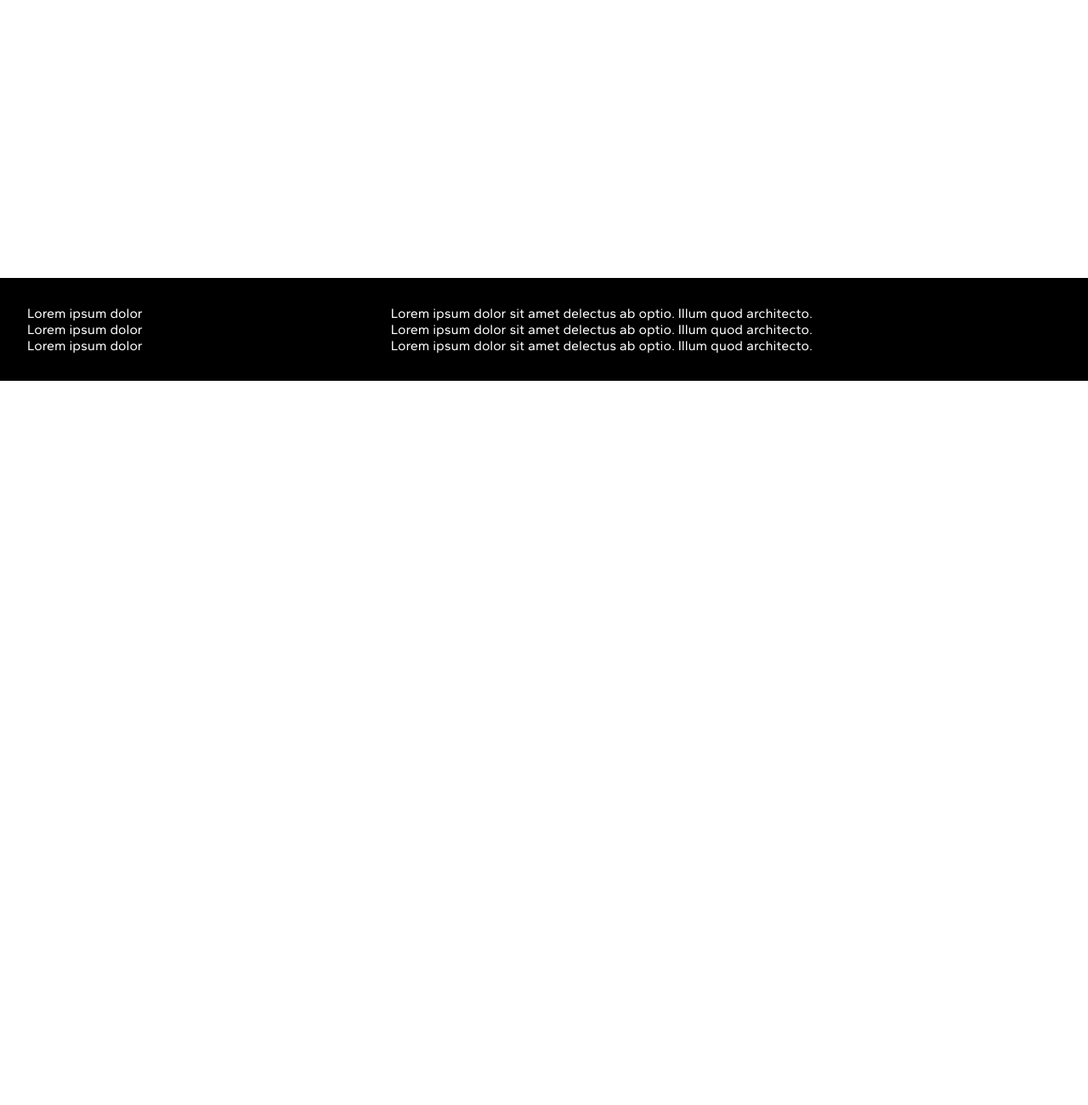
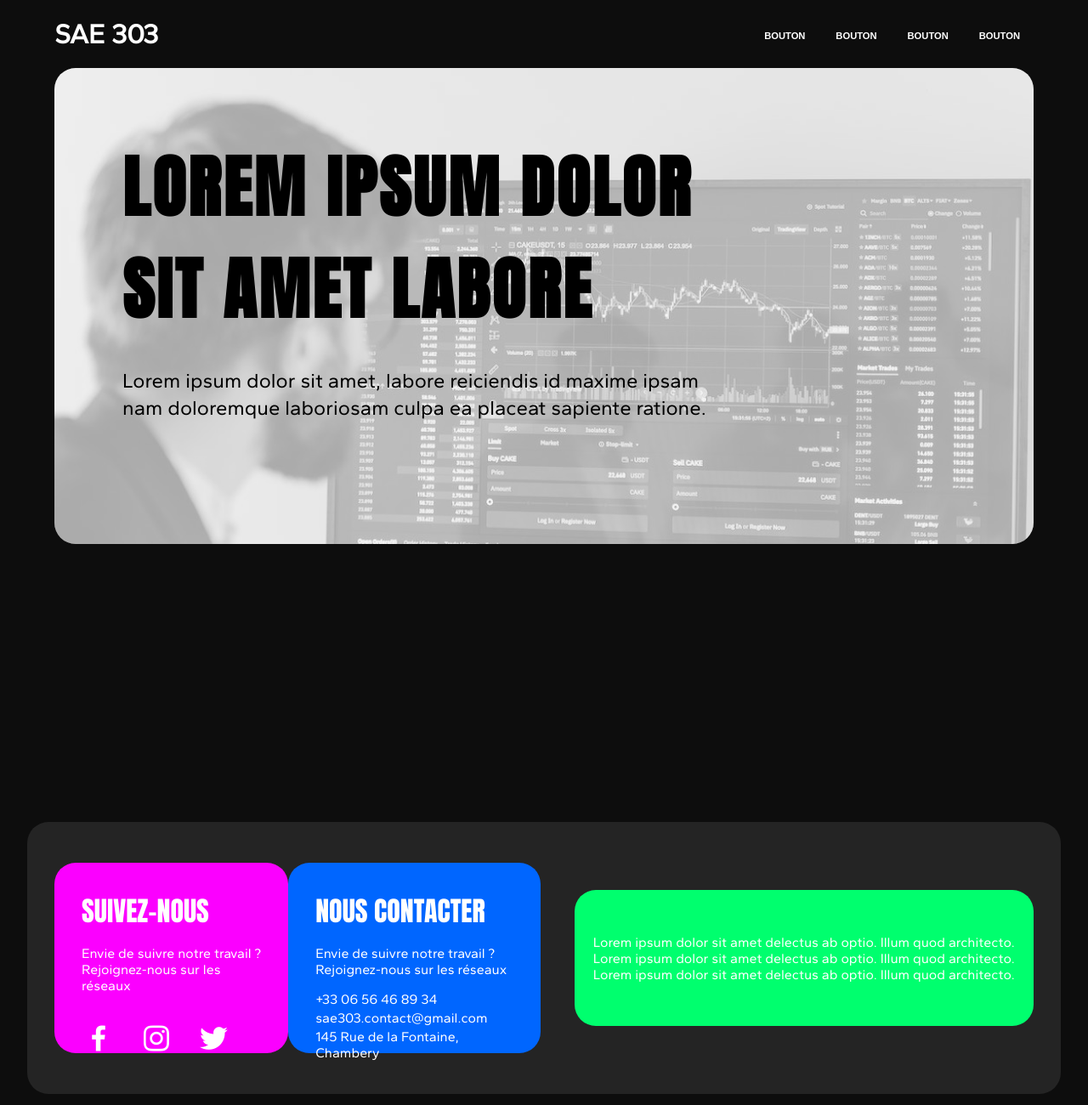
Before and after one commit to BenjaminBoisedu/SAE_303, a plain HTML site: page src/index.html in a window 1280 px wide. Shown: the whole page at 85% size. Before the commit the page ends 800 px from the top, so only its background shows below. Drawn offline with nearby package versions, Linux system fonts and the light colour scheme.

Commit message:
Style #2

```diff
--- a/src/index.html
+++ b/src/index.html
@@ -5,20 +5,55 @@
     <title>Chart.js example</title>
     <link rel="stylesheet" href="styles.css">
     <link href='https://fonts.googleapis.com/css?family=Gantari' rel='stylesheet'>
+    <link href='https://fonts.googleapis.com/css?family=Anton' rel='stylesheet'>
+    <link href='https://unpkg.com/boxicons@2.1.4/css/boxicons.min.css' rel='stylesheet'>
 </head>
 
 <body>
+
+    <header class="container header">
+        <nav class="nav">
+            <div class="logo"><span>SAE 303</span></div>
+            <div class="menu">
+                <a href="index.html">Bouton</a>
+                <a href="#">Bouton</a>
+                <a href="#">Bouton</a>
+                <a href="#">Bouton</a>
+            </div>
+        </nav>
+
+        <div class="header_banner">
+            <img class="banner_img" src="./images/banner.jpeg" alt="Image Header">
+            <div class=" header_banner_content">
+                <h1>Lorem ipsum dolor sit amet labore</h1>
+                <p>Lorem ipsum dolor sit amet, labore reiciendis id maxime ipsam nam doloremque laboriosam culpa ea placeat sapiente ratione.</p>
+            </div>
+        </div>
+    </header>
+
     <div style="width: 500px;"><canvas id="dimensions"></canvas></div><br />
     <div style="width: 800px;"><canvas id="acquisitions"></canvas></div>
 
     <script type="module" src="dimensions.js"></script>
     <script type="module" src="acquisitions.js"></script>
 
-    <footer>
+    <footer class="container">
+        <div class="section_social">
+            <span class="section_tittle">Suivez-nous</span>
+            <span>Envie de suivre notre travail ? <br>Rejoignez-nous sur les réseaux</span>
+            <nav class="social_links">
+                <a href="#"><i class='bx bxl-facebook'></i></a>
+                <a href="#"><i class='bx bxl-instagram'></i></a>
+                <a href="#"><i class='bx bxl-twitter'></i></a>
+            </nav>
+        </div>
+
         <div class="section_contact">
-            <span>Lorem ipsum dolor</span>
-            <span>Lorem ipsum dolor</span>
-            <span>Lorem ipsum dolor</span>
+            <span class="section_tittle">Nous contacter</span>
+            <span class="catchphrases">Envie de suivre notre travail ? <br>Rejoignez-nous sur les réseaux</span>
+            <span>+33 06 56 46 89 34</span>
+            <span>sae303.contact@gmail.com</span>
+            <span>145 Rue de la Fontaine, Chambery</span>
         </div>
 
         <div class="section_about">
--- a/src/styles.css
+++ b/src/styles.css
@@ -4,7 +4,14 @@
 }
 
 body {
+    background-color: rgb(13, 13, 13);
     font-family: 'Gantari';
+    margin-bottom: 3rem;
+}
+
+.container {
+    width: 90%;
+    margin: 0 auto;
 }
 
 header .logo {
@@ -14,18 +21,17 @@ header .logo {
     color: white;
 }
 
-header nav {
+header .nav {
     display: flex;
     align-items: center;
     justify-content: space-between;
-    background-color: black;
-    padding: 0 2rem 0 2rem;
-    height: 4rem;
+    height: 5rem;
 }
 
-header nav a {
+header .nav .menu a {
     font-family: Arial, Helvetica, sans-serif;
     text-transform: uppercase;
+    font-weight: bolder;
     font-size: 0.7rem;
     color: white;
     text-decoration: none;
@@ -33,57 +39,140 @@ header nav a {
     padding: 1rem;
 }
 
-header .header_banner {
+header .nav .menu a:active {
+    background-color: rgb(132, 0, 255);
+    border-radius: 25px;
+}
+
+header .nav .menu a:hover {
+    background-color: rgb(255, 255, 255);
+    border-radius: 25px;
+    color: #000000;
+}
+
+header .header_banner_content {
     display: flex;
     flex-direction: column;
-    background-image: url(./images/banner.jpeg);
-    backdrop-filter: blur(50px);
-    background-size: cover;
+}
+
+header .header_banner {
+    padding: 5rem;
+    background-color: aqua;
+    background-color: rgb(243, 243, 243);
+    border-radius: 25px;
+    height: 50vh;
+    position: relative;
+    overflow: hidden;
+}
+
+header .banner_img {
+    position: absolute;
     object-fit: cover;
-    height: 60vh;
-    padding: 5rem;
+    z-index: 1;
+    left: 0;
+    top: 0;
+    width: 100%;
+    filter: grayscale(1);
+    opacity: 0.3;
 }
 
 header .header_banner h1 {
+    font-family: 'Anton';
     text-transform: uppercase;
-    font-weight: 500;
-    letter-spacing: 5px;
-    font-size: 3rem;
-    color: #ffffff;
+    font-weight: bolder;
+    letter-spacing: 0.2rem;
+    font-size: 5rem;
+    padding-bottom: 2rem;
+    color: #000000;
     width: 700px;
+    z-index: 2;
   }
 
-  header .header_banner p {
+header .header_banner p {
     font-size: 1.5rem;
-    line-height: 3.5rem;
-    color: #ffffff;
+    line-height: 2rem;
+    color: #000000;
     width: 700px;
+    z-index: 2;
   }
 
 footer {
     display: flex;
-    background-color: black;
-    left: 0;
-    right: 0;
-    bottom: 0;
+    align-items: center;
+    justify-content: space-between;
+    background-color: rgb(36, 36, 36);
+    border-radius: 25px;
+    padding: 5rem 2rem 5rem 2rem;
+    height: 20vh;
+}
+
+footer .section_social {
+    display: flex;
+    flex-direction: column;
+    background-color: rgb(251, 0, 255);
+    border-radius: 25px;
+    height: 100%;
     padding: 2rem;
+}
+
+footer .section_social .section_tittle {
+    text-transform: uppercase;
+    font-family: 'Anton';
+    font-size: 2rem;
+    padding-bottom: 1rem;
+}
+
+footer .section_social span {
+    font-size: 1rem;
+    color: white;
+    padding-bottom: 2rem;
+}
+
+footer .section_social .social_links a {
+    color: white;
+    padding-right: 1.5rem;
+    font-size: 2.5rem;
 }
 
 footer .section_contact {
     display: flex;
     flex-direction: column;
-    flex-grow: 1;
+
+    background-color: rgb(0, 102, 255);
+    border-radius: 25px;
+    height: 100%;
+    padding: 2rem;
+    margin-right: 2.5rem;
+}
+
+footer .section_contact .section_tittle {
+    text-transform: uppercase;
+    font-family: 'Anton';
+    font-size: 2rem;
+    padding-bottom: 1rem;
+}
+
+footer .section_contact .catchphrases {
+    font-size: 1rem;
+    color: white;
+    padding-bottom: 1rem;
 }
 
 footer .section_contact span {
     font-size: 1rem;
     color: white;
+    padding-bottom: 0.2rem;
 }
 
 footer .section_about {
     display: flex;
     flex-direction: column;
-    flex-grow: 1;
+    justify-content: center;
+    align-items: center;
+    background-color: rgb(0, 255, 110);
+    border-radius: 25px;
+    width: 50%;
+    height: 100%;
 }
 
 footer .section_about span {
```
Also changed, not shown: dist/index.html (+51 -0 lines), dist/banner.88665a4c.jpeg (added), 2 other files.
